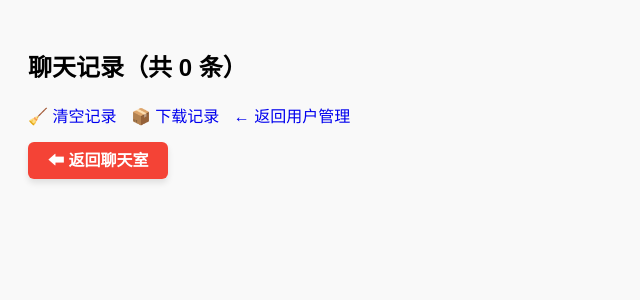
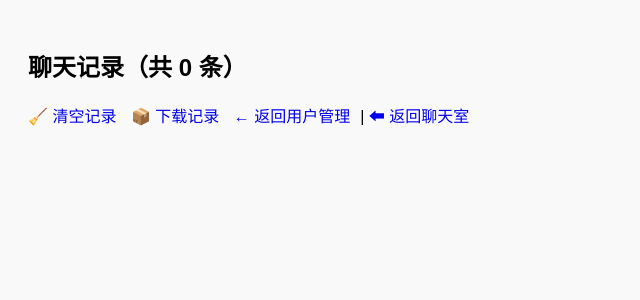
Before and after one commit to DBL-wdfamz/flask-chat-app, a Flask app: page /admin/messages in a window 1280 px wide. Shown: the top 300 px of the page, without its empty margins (0-640 px from the left). Run offline with Flask 3, Linux system fonts and the light colour scheme; a user stored in the database is signed in; data that the repository does not hold is empty.

Commit message:
Update admin_messages.html

```diff
--- a/templates/admin_messages.html
+++ b/templates/admin_messages.html
@@ -8,21 +8,6 @@
     .log { margin-bottom: 10px; padding: 10px; background: #fff; border-left: 4px solid #0077cc; }
     a { margin-right: 10px; text-decoration: none; }
     .menu { margin-bottom: 20px; }
-    .back-button {
-      margin-top: 20px;
-      text-decoration: none;
-      padding: 10px 20px;
-      background-color: #f44336;
-      color: white;
-      border-radius: 6px;
-      font-weight: bold;
-      box-shadow: 0 4px 6px rgba(0,0,0,0.1);
-      transition: background-color 0.3s ease;
-    }
-
-    .back-button:hover {
-      background-color: #d32f2f;
-    }
   </style>
 </head>
 <body>
@@ -30,9 +15,9 @@
   <div class="menu">
     <a href="{{ url_for('clear_messages') }}">🧹 清空记录</a>
     <a href="{{ url_for('download_messages') }}">📦 下载记录</a>
-    <a href="{{ url_for('admin') }}">← 返回用户管理</a>
+    <a href="{{ url_for('admin') }}">← 返回用户管理</a>|
+    <a href="{{ url_for('chat') }}" class="back-button">⬅ 返回聊天室</a>
   </div>
-  <a href="{{ url_for('chat') }}" class="back-button">⬅ 返回聊天室</a>
   {% for m in messages %}
     <div class="log"><strong>{{ m.username }}</strong>: {{ m.message|safe }}</div>
   {% endfor %}
```
